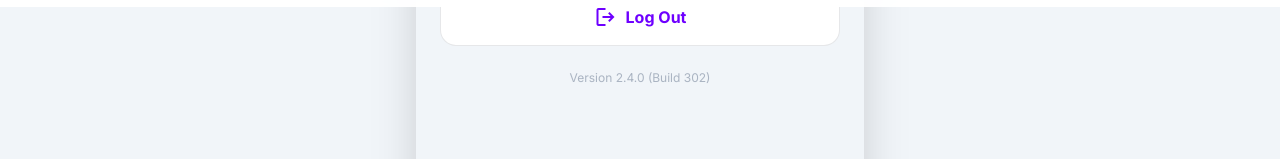
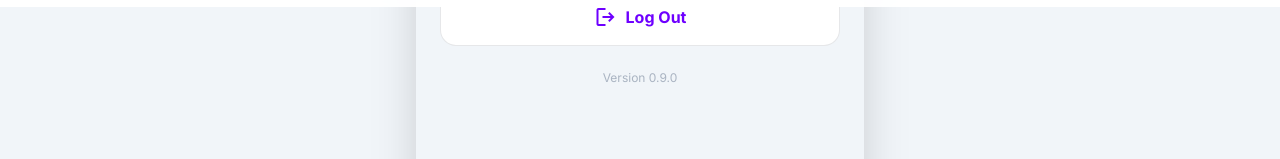
Before and after one commit to Lacius76/eWa-app, a Next.js app: page /profile in a window 1280 px wide. Shown: the part 793-952 px from the top of the page. Built offline with nearby package versions, Linux system fonts and the light colour scheme.

Commit message:
feat: Update application version to 0.9.0 and dynamically display it in the profile and splash screens.

```diff
--- a/app/profile/page.tsx
+++ b/app/profile/page.tsx
@@ -4,6 +4,7 @@ import { useRouter } from 'next/navigation';
 import { useTheme } from 'next-themes';
 import { useState, useEffect } from 'react';
 import Link from 'next/link';
+import pkg from '../../package.json';
 
 export default function Profile() {
     const router = useRouter();
@@ -152,7 +153,7 @@ export default function Profile() {
                         <span className="material-symbols-outlined text-accent group-hover:scale-110 transition-transform">logout</span>
                         <span className="text-accent font-bold text-base">Log Out</span>
                     </button>
-                    <p className="text-center text-text-secondary/50 text-xs mt-6 pb-4">Version 2.4.0 (Build 302)</p>
+                    <p className="text-center text-text-secondary/50 text-xs mt-6 pb-4">Version {pkg.version}</p>
                 </div>
             </main>
         </div>
--- a/app/splash/page.tsx
+++ b/app/splash/page.tsx
@@ -2,6 +2,7 @@
 
 import { useEffect } from 'react';
 import { useRouter } from 'next/navigation';
+import packageInfo from '../../package.json';
 
 export default function Splash() {
     const router = useRouter();
@@ -43,7 +44,7 @@ export default function Splash() {
                         Electronic Wallet
                     </p>
                     <p className="text-accent/80 text-sm font-semibold tracking-widest uppercase">
-                        Beta V. 0.2
+                        Version {packageInfo.version}
                     </p>
                 </div>
             </div>
--- a/package.json
+++ b/package.json
@@ -1,6 +1,6 @@
 {
   "name": "ewa-app",
-  "version": "0.1.0",
+  "version": "0.9.0",
   "private": true,
   "scripts": {
     "dev": "next dev",
```
